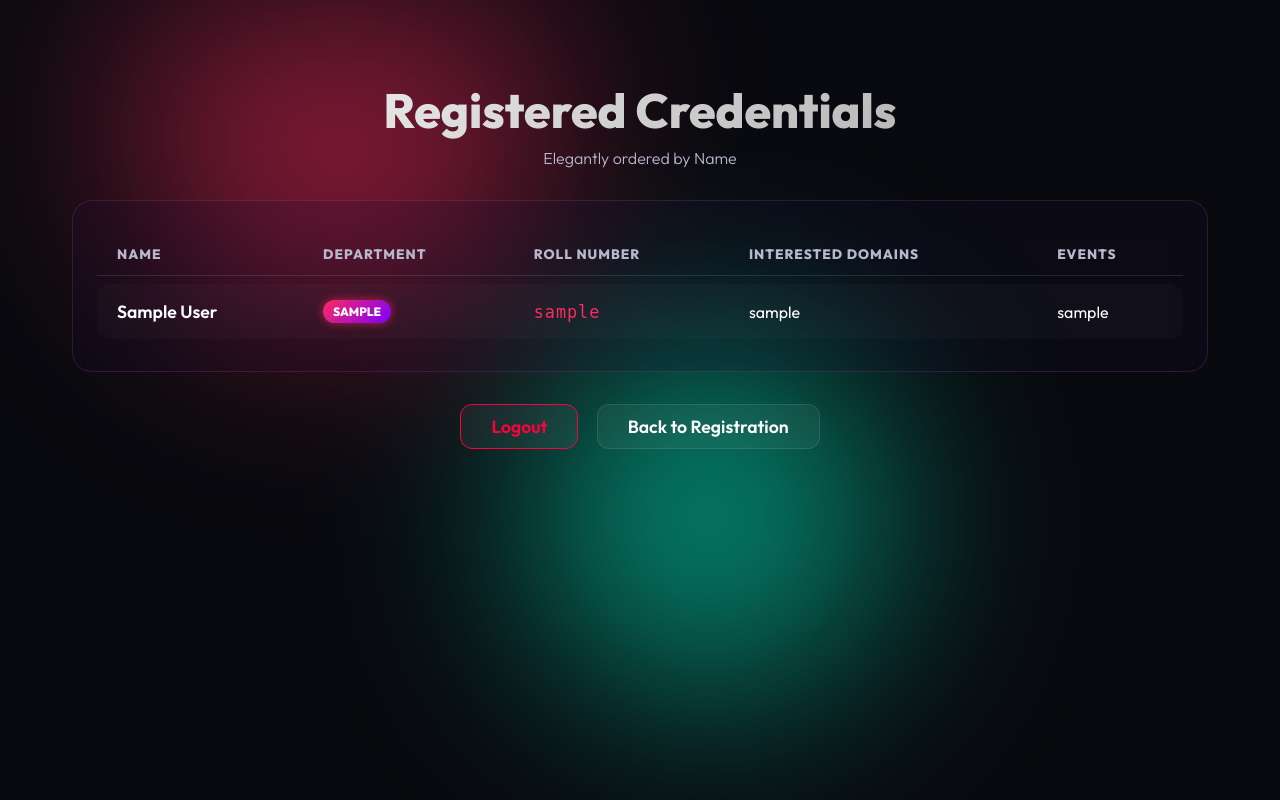
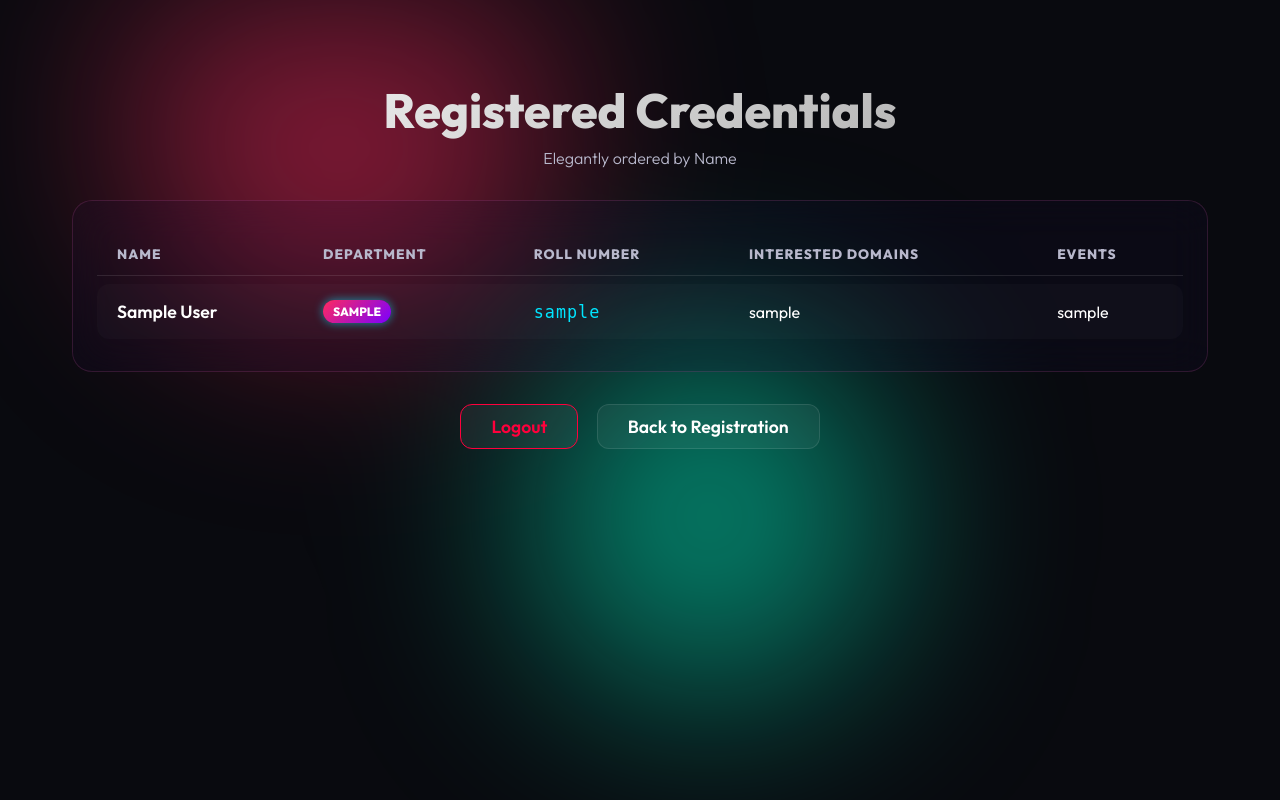
Before and after one commit to mukundasai24/ignite-student-portal, a Flask app: page /admin in a window 1280 px wide. Run offline with Flask 3, Linux system fonts and the light colour scheme; the visitor is signed in with stand-in values (Sample User, id 1); data comes from the database, SQL or seed files in the repository.

Commit message:
Update admin credentials and change accent color to electric cyan

```diff
--- a/app.py
+++ b/app.py
@@ -70,7 +70,7 @@ def login():
         username = request.form.get('username')
         password = request.form.get('password')
         # Hardcoded credentials for the admin
-        if username == 'admin' and password == 'admin123':
+        if username == 'studentportal' and password == '123rusa123':
             session['logged_in'] = True
             flash("Successfully logged in.", "success")
             return redirect('/admin')
--- a/static/css/style.css
+++ b/static/css/style.css
@@ -4,8 +4,8 @@
     --glass-border: rgba(255, 100, 200, 0.15);
     --text-primary: #ffffff;
     --text-secondary: #b8b8cc;
-    --accent: #ff2a5f;
-    --accent-glow: rgba(255, 42, 95, 0.6);
+    --accent: #00e5ff;
+    --accent-glow: rgba(0, 229, 255, 0.6);
     --error: #ff003c;
     --success: #00ffaa;
 }
```
